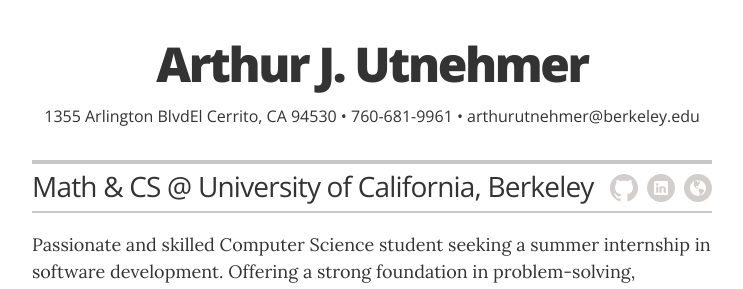
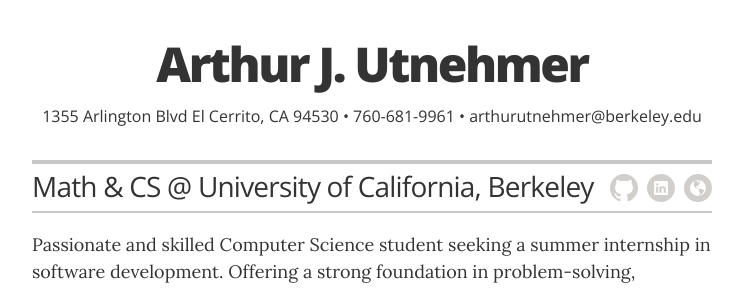
Before and after one commit to arthurutnehmer/Resume, a Jekyll site: the page built from index.html, in a window 1280 px wide and 900 px high. Shown: the top 289 px of the window, without its empty margins (268-1011 px from the left). Built offline with Jekyll 4.4.1, drawn with Linux system fonts in a browser that asks for light colours.

Commit message:
Concision.

```diff
--- a/_config.yml
+++ b/_config.yml
@@ -18,9 +18,9 @@
 
 # the next two items are used for schema itemprops in _layouts/resume.html
 resume_contact_telephone:       "760-681-9961"
-resume_contact_address:         "1355 Arlington BlvdEl Cerrito, CA 94530"
+resume_contact_address:         "1355 Arlington Blvd El Cerrito, CA 94530"
 
-resume_header_contact_info:     "1355 Arlington BlvdEl Cerrito, CA 94530 • 760-681-9961 • arthurutnehmer@berkeley.edu"
+resume_header_contact_info:     "1355 Arlington Blvd El Cerrito, CA 94530 • 760-681-9961 • arthurutnehmer@berkeley.edu"
 display_header_contact_info:    "true"
 
 resume_header_intro: "<p>Passionate and skilled Computer Science student seeking a summer internship in software development. Offering a strong foundation in problem-solving, abstraction, and programming languages like C++, Java, Python, Javascript, and HTML. Looking to apply my skills and learn new ones in a practical, professional setting.</p>"
```
